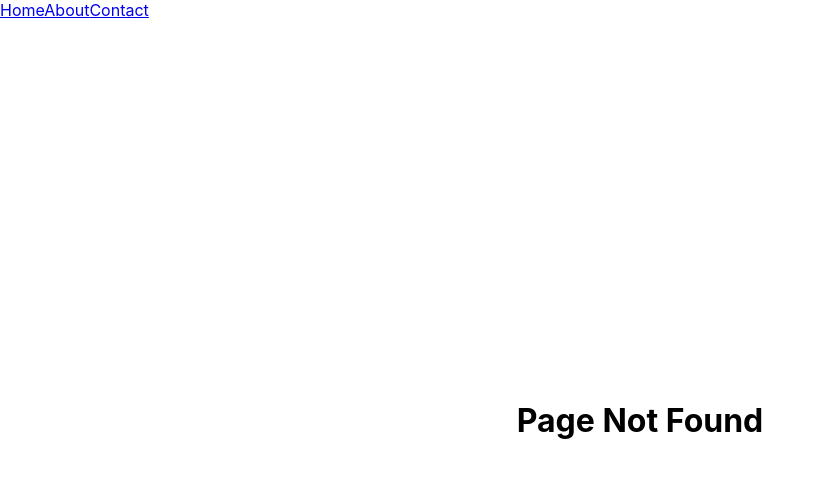
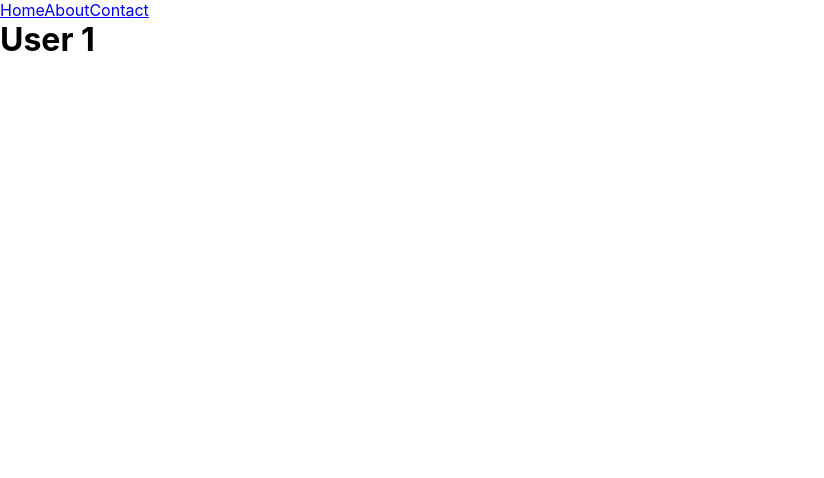
Before and after one commit to azhar-siddiqui/react_router_dom, a React (Create React App) app: page /user/1 in a window 1280 px wide. Before the commit this address had no page. Shown: the top 478 px of the page, without its empty margins (0-824 px from the left). Built offline with nearby package versions, Linux system fonts and the light colour scheme.

Commit message:
Dynamic Routing With Param

```diff
--- a/src/components/NavbarRoutes.js
+++ b/src/components/NavbarRoutes.js
@@ -5,6 +5,7 @@ import Home from "../pages/Home";
 import About from "../pages/About";
 import CountactUs from "../pages/ContactUs";
 import Page404 from "../pages/Page404";
+import User from "../pages/User";
 
 const NavbarRoutes = () => {
   return (
@@ -14,6 +15,7 @@ const NavbarRoutes = () => {
         <Route path="/" element={<Home />} />
         <Route path="/about" element={<About />} />
         <Route path="/contact" element={<CountactUs />} />
+        <Route path="/user/:name" element={<User />} />
         <Route path="/*" element={<Page404 />} />
       </Routes>
     </>
--- a/src/pages/About.js
+++ b/src/pages/About.js
@@ -1,10 +1,13 @@
 import React from "react";
-
+import { Link } from "react-router-dom";
 const About = () => {
   return (
     <div>
       <h1>About</h1>
       <p>We Good Planner and Fly Like eagle</p>
+
+      <Link to="/user/anil">Anil</Link>
+      <Link to="/user/peter">Peter</Link>
     </div>
   );
 };
--- /dev/null
+++ b/src/pages/User.js
@@ -0,0 +1,15 @@
+import React from "react";
+import { useParams } from "react-router-dom";
+
+const User = () => {
+  const param = useParams();
+  const { name } = param;
+  console.warn(name);
+  return (
+    <div>
+      <h1>User {name}</h1>
+    </div>
+  );
+};
+
+export default User;
```
